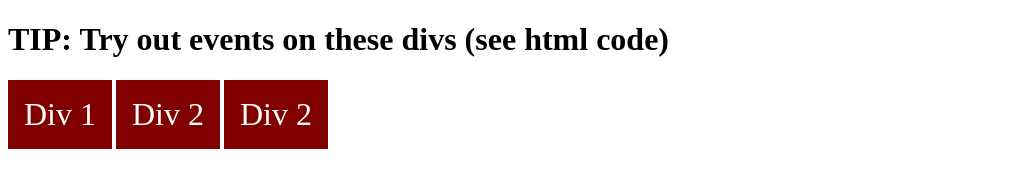
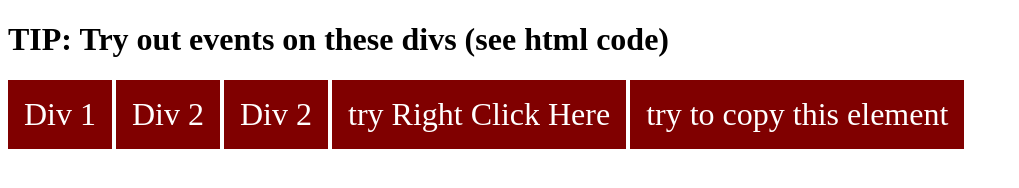
Before and after one commit to emanuelefavero/javascript-interview-questions, a plain HTML site: page dom/mouse-event.html in a window 1280 px wide. Shown: the whole page, without its empty margins (0-1019 px from the left). Drawn offline with Linux system fonts and the light colour scheme.

Commit message:
add dom/mouse-event questions

```diff
--- a/dom/mouse-event.html
+++ b/dom/mouse-event.html
@@ -14,6 +14,10 @@
         text-align: center;
         cursor: pointer;
         user-select: none;
+      }
+
+      #div5 {
+        user-select: all;
       }
     </style>
   </head>
@@ -39,6 +43,12 @@
     </div>
 
     <div id="div3" onmouseup="eventHandler3()">Div 2</div>
+
+    <!-- DISABLE Right Click on an element -->
+    <div id="div4" oncontextmenu="return false">try Right Click Here</div>
+
+    <!-- DISABLE copy feature on an element -->
+    <div id="div5" oncopy="return false">try to copy this element</div>
 
     <script>
       function eventHandler(msg) {
@@ -76,6 +86,18 @@
 
         document.getElementById('div3').innerHTML = msg
       }
+
+      // ------------------------------
+      // QUESTIONS
+
+      // Q: How can you disable right click on an element?
+      // A: You can disable right click on an element by adding the oncontextmenu="return false" attribute to the element.
+
+      // Q: How can you check if the user has pressed the alt, ctrl, shift or meta key (command key on mac)?
+      // A: By using the event.altKey, event.ctrlKey, event.shiftKey and event.metaKey properties.
+
+      // Q: How can you check if the user pressed the left, middle or right mouse button?
+      // A: By using the event.button property. The value of event.button is 0 for left button, 1 for middle button and 2 for right button.
     </script>
   </body>
 </html>
```
